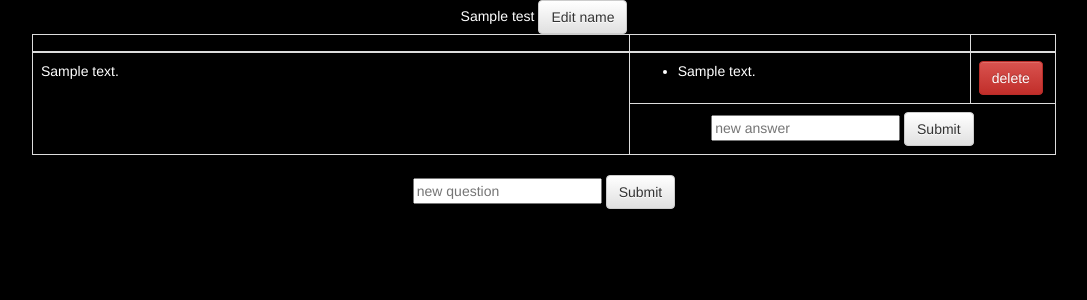
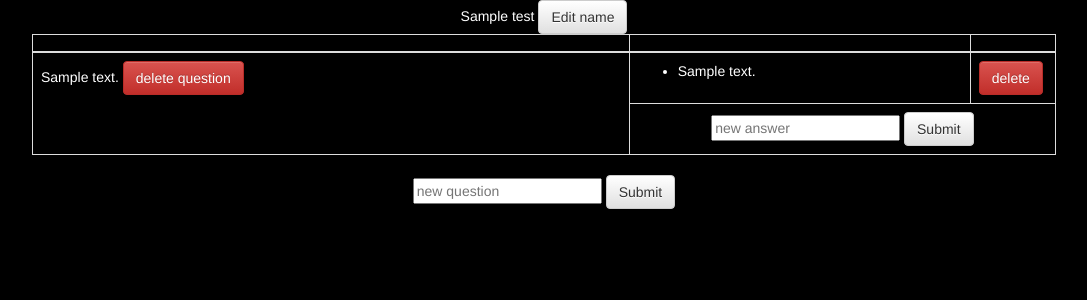
Before and after one commit to Amialc/course_work, a Flask app: page /edit_test/1 in a window 1280 px wide. Shown: the top 300 px of the page, without its empty margins (96-1183 px from the left). Run offline with Flask 2, Linux system fonts and the light colour scheme; a user stored in the database is signed in; tables that the repository leaves empty hold one stand-in row (values such as "Sample post"); parts of the project's set-up code (start-up, migrations or seed data) failed here and were passed over; some libraries are stand-ins or nearby versions.

Commit message:
implementation of deleting questions in constructor

```diff
--- a/templates/edit_test.html
+++ b/templates/edit_test.html
@@ -18,7 +18,7 @@
     {% for question in questions %}
     <tr>
     {% if answers[question.id] | length == 0 %}
-    <td>{{ question.text }}</td>
+    <td>{{ question.text }} <a href="{{ url_for('delete_question',id=question.id) }}" class="btn btn-danger">delete question</a></td>
     <td colspan="2"><div class="text-center"><form method="post" action="">
     {{ new_answer_form.hidden_tag() }}
     {{ new_answer_form.question(value=question.id, style="display: none;") }}
@@ -26,7 +26,7 @@
     {{ new_answer_form.submit(class="btn btn-default") }}
     </form></div></td>
     {% else %}
-    <td rowspan="{{ answers[question.id] | length + 1 }}">{{ question.text }}</td>
+    <td rowspan="{{ answers[question.id] | length + 1 }}">{{ question.text }} <a href="{{ url_for('delete_question',id=question.id) }}" class="btn btn-danger">delete question</a></td>
     {% for answer in answers[question.id] %}
     <td><ul>
                 <li>{{ answer.text }}</li>
--- a/views.py
+++ b/views.py
@@ -101,6 +101,24 @@ def delete_test(id):
         sess.commit()
     return redirect(url_for('test'))
 
+@app.route('/delete_question/<int:id>', methods=['GET'])
+@login_required
+def delete_question(id):
+    if current_user.is_student():
+        return redirect(url_for('index'))
+    teacher_id = Teacher.query.filter_by(user_id = current_user.id).first_or_404().id
+    question = Question.query.get(id)
+    answers = Answer.query.filter_by(question_id = question.id).all()
+    test = Test.query.get(question.test_id)
+    if test.teacher_id == teacher_id:
+        sess = db.session()
+        for a in answers:
+            sess.delete(a)
+        sess.commit()
+        sess.delete(question)
+        sess.commit()
+    return redirect(url_for('edit_test', id = test.id))
+
 @app.route('/delete_answer/<int:id>', methods=['GET'])
 @login_required
 def delete_answer(id):
```
